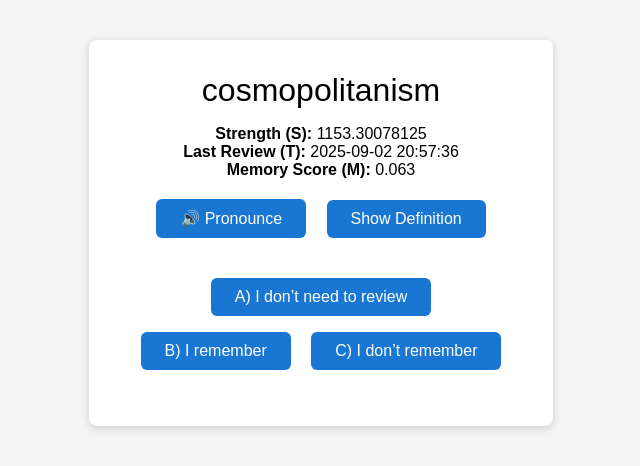
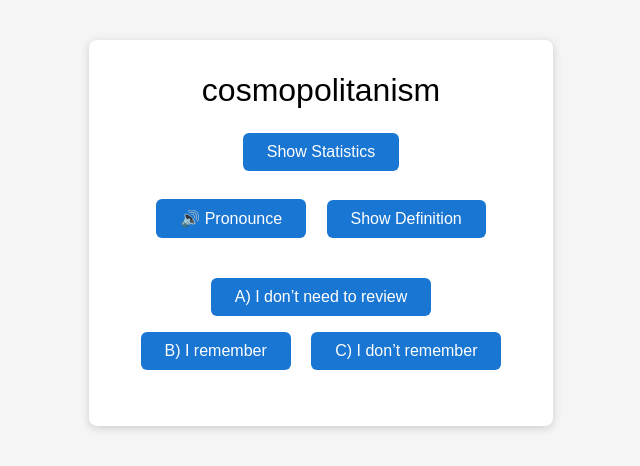
Before and after one commit to li-wx/flash-card-2025, a Flask app: page / in a window 1280 px wide. Shown: the top 466 px of the page, without its empty margins (319-959 px from the left). Run offline with Flask 3, Linux system fonts and the light colour scheme.

Commit message:
Hide statistics by default.

```diff
--- a/templates/flashcard.html
+++ b/templates/flashcard.html
@@ -17,6 +17,9 @@
     <div class="card">
         <div class="word" id="word">{{ word.word }}</div>
         <div style="margin-bottom:12px;">
+            <button id="stats-toggle" onclick="toggleStatistics()">Show Statistics</button>
+        </div>
+        <div id="statistics" style="display:none; margin-bottom:12px;">
             <span><strong>Strength (S):</strong> {{ S }}</span><br>
             <span><strong>Last Review (T):</strong> {{ T }}</span><br>
             <span><strong>Memory Score (M):</strong> {{ M }}</span>
@@ -41,6 +44,13 @@
             utter.lang = 'en-US';
             window.speechSynthesis.speak(utter);
         }
+        function toggleStatistics() {
+            const statsDiv = document.getElementById('statistics');
+            const button = document.getElementById('stats-toggle');
+            const showing = statsDiv.style.display === 'block';
+            statsDiv.style.display = showing ? 'none' : 'block';
+            button.innerText = showing ? 'Show Statistics' : 'Hide Statistics';
+        }
         function review(action) {
             const word = document.getElementById('word').innerText;
             fetch('/review', {
```
